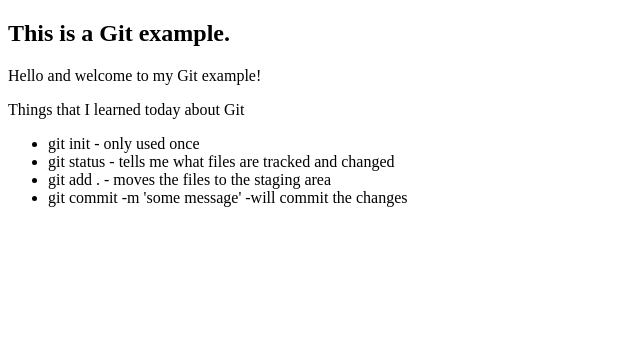
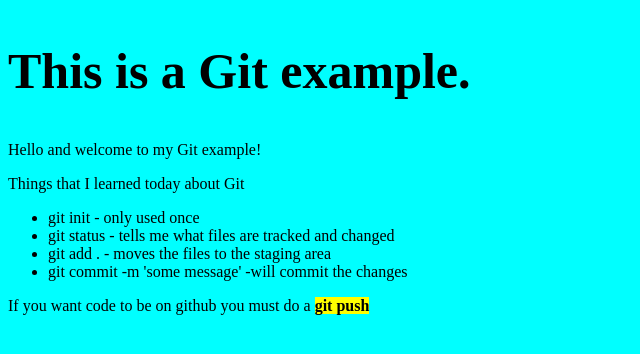
Before and after one commit to ebilodeau32/git-example-aug-2022, a plain HTML site: page index.html in a window 1280 px wide. Shown: the whole page, without its empty margins (0-640 px from the left). Drawn offline with Linux system fonts and the light colour scheme.

Commit message:
added some css

```diff
--- a/index.html
+++ b/index.html
@@ -6,13 +6,14 @@
     <meta http-equiv="X-UA-Compatible" content="IE=edge">
     <meta name="viewport" content="width=device-width, initial-scale=1.0">
     <title>Git Example</title>
+    <link rel="stylesheet" href="styles.css">
 </head>
 
 <body>
     <h2>This is a Git example.</h2>
 
     <p>Hello and welcome to my Git example!</p>
-    <p>Things that I learned today about Git
+    <p>Things that I learned today about Git</p>
     <ul>
         <li>git init - only used once</li>
         <li>git status - tells me what files are tracked and changed
@@ -20,7 +21,7 @@
         <li>git add . - moves the files to the staging area</li>
         <li>git commit -m 'some message' -will commit the changes</li>
     </ul>
-    </p>
+    <p>If you want code to be on github you must do a <b>git push</b></p>
 
 
 </body>
--- /dev/null
+++ b/styles.css
@@ -0,0 +1,9 @@
+body {background-color: aqua;}
+
+h2 {
+    font-size: 50px;
+}
+
+b {
+    background-color: yellow;
+}
```
